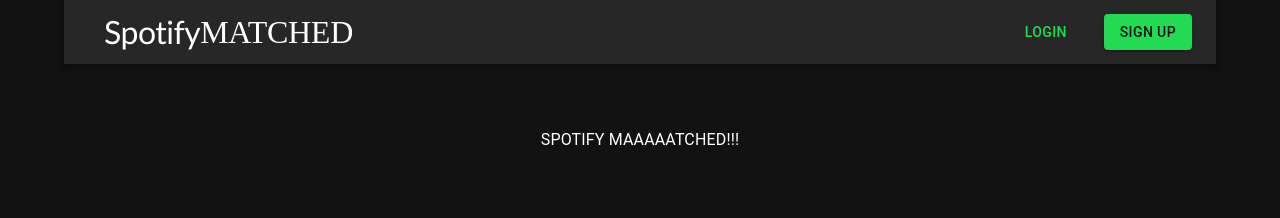
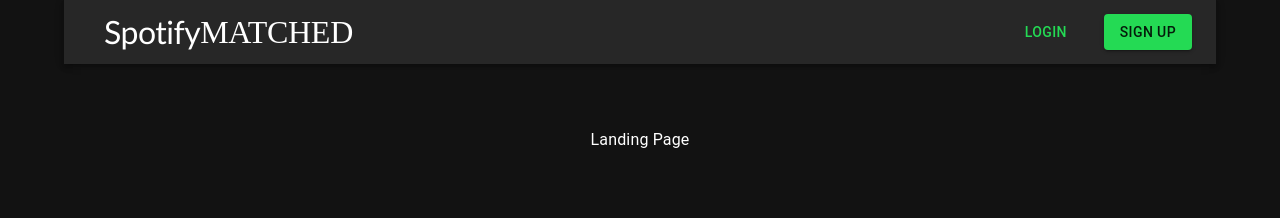
Before and after one commit to lyraphix/spotify-matched, a Next.js app: page / in a window 1280 px wide. Shown: the top 218 px of the page. Built offline with nearby package versions, Linux system fonts and the light colour scheme.

Commit message:
Add route to dashboard

```diff
--- a/src/pages/index.js
+++ b/src/pages/index.js
@@ -55,7 +55,7 @@
                // backgroundColor: 'primary.light',
              }}>
         <div>
-          SPOTIFY MAAAAATCHED!!!
+          Landing Page
         </div>
         </Box>
     </Container>
--- a/src/pages/posts/first-post.js
+++ b/src/pages/posts/first-post.js
@@ -182,6 +182,7 @@
                 fullWidth
                 variant="contained"
                 sx={{ mt: 3, mb: 2 }}
+                href="/posts/dashboard"
               >
                 Sign Up
               </Button>
```
